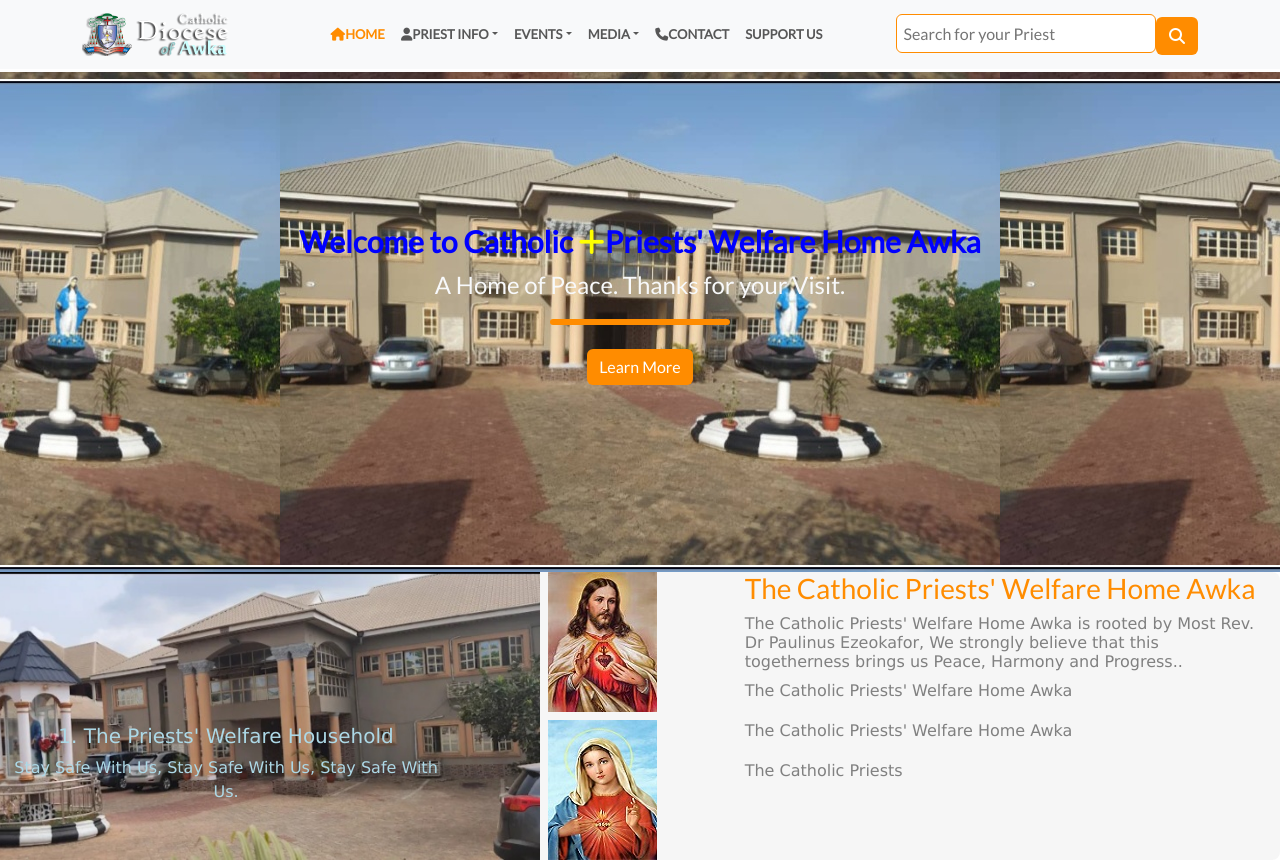
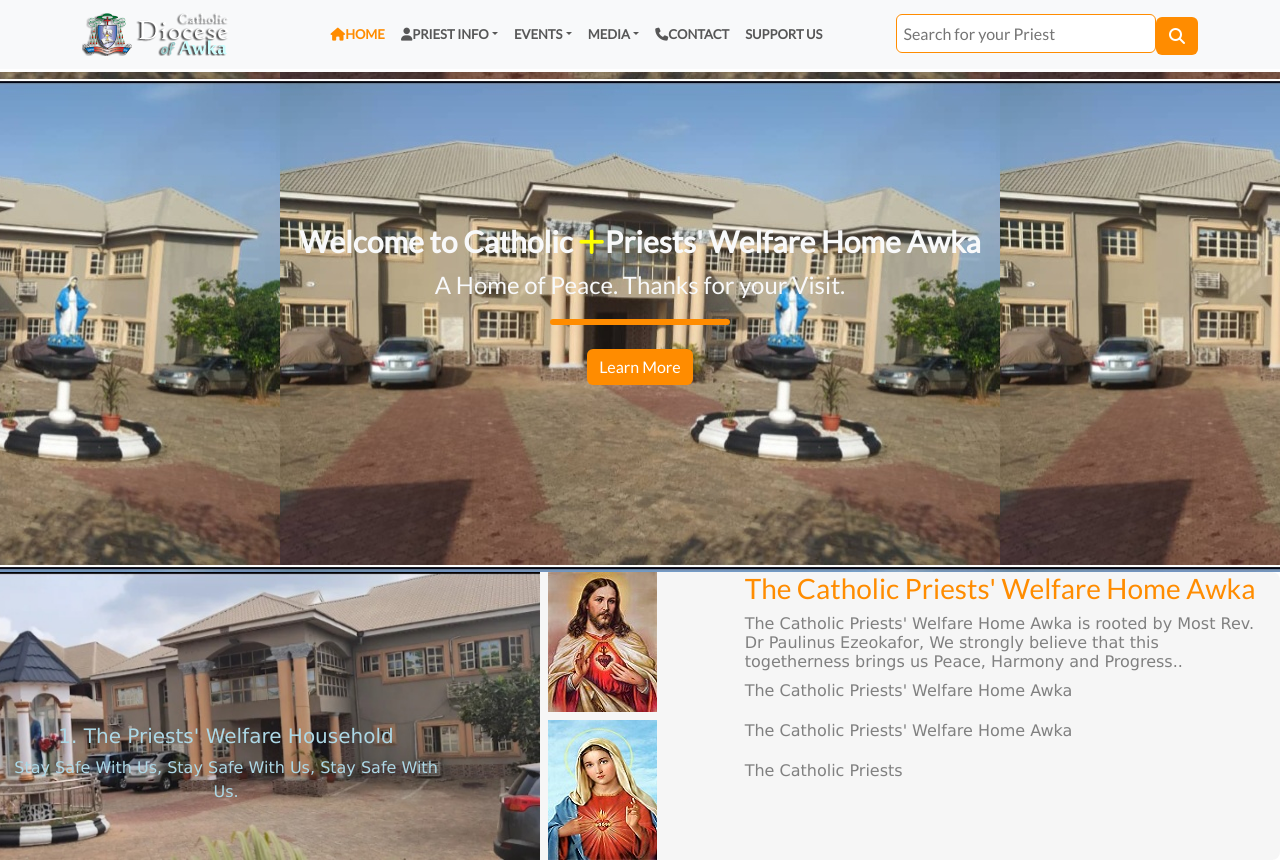
Before and after one commit to Ceecosmo/portfolio, a React (Vite) app: page / in a window 1280 px wide. Shown: the top 862 px of the page. Built offline with nearby package versions, Linux system fonts and the light colour scheme.

Commit message:
Update HomePage.jsx

```diff
--- a/src/components/HomePage.jsx
+++ b/src/components/HomePage.jsx
@@ -14,7 +14,7 @@
       <div className="bg-image mt-0" >
         <div className="container text-light">
           <div className="pt-5 text-center" data-aos="fade-down-right">
-            <h1 className='pt-5' style={{ fontSize: '30px', fontWeight: 'bold', marginTop: '55px', color: 'blue' }}>
+            <h1 className='pt-5' style={{ fontSize: '30px', fontWeight: 'bold', marginTop: '55px' }}>
               Welcome to Catholic <span style={{ color: 'yellow' }}> <i className="fa-solid fa-plus"></i></span>Priests' Welfare Home Awka
             </h1>
             <p style={{ fontSize: '24px', fontWeight: '700px' }}>A Home of Peace.
```
